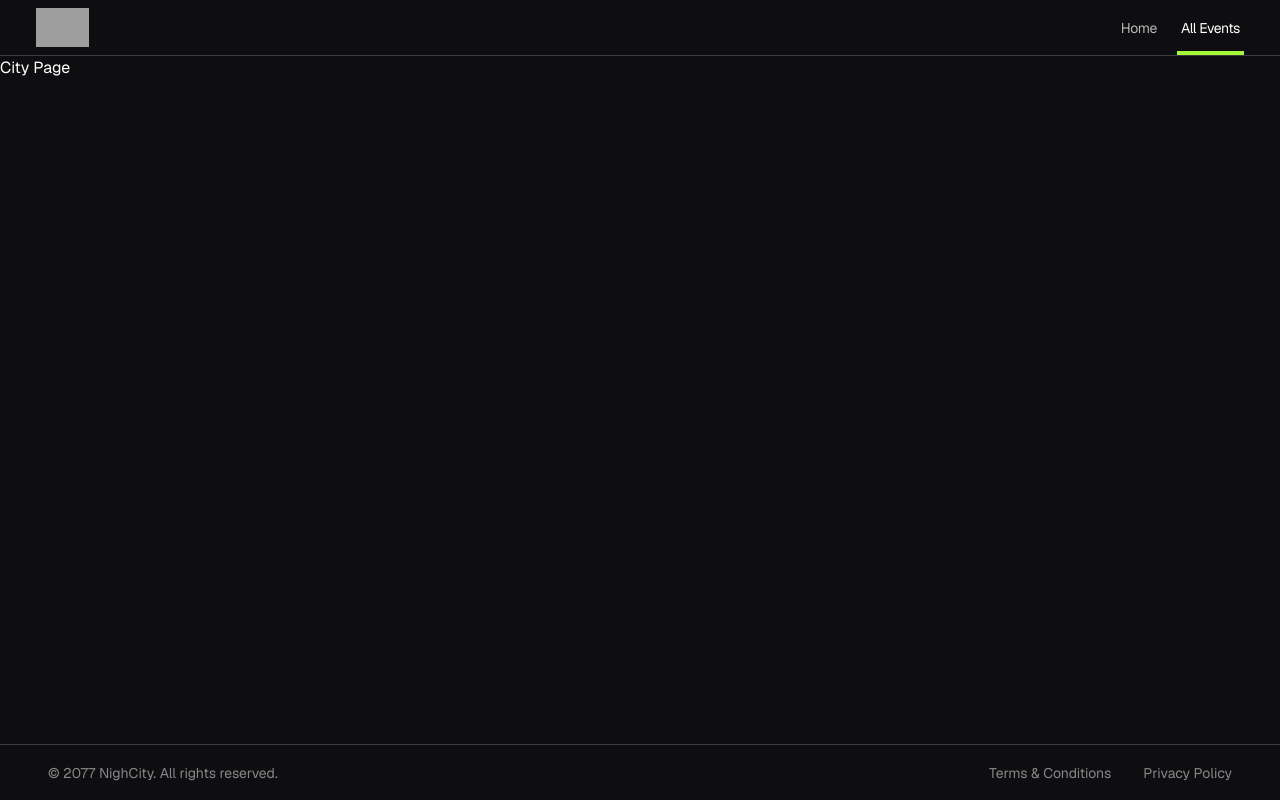
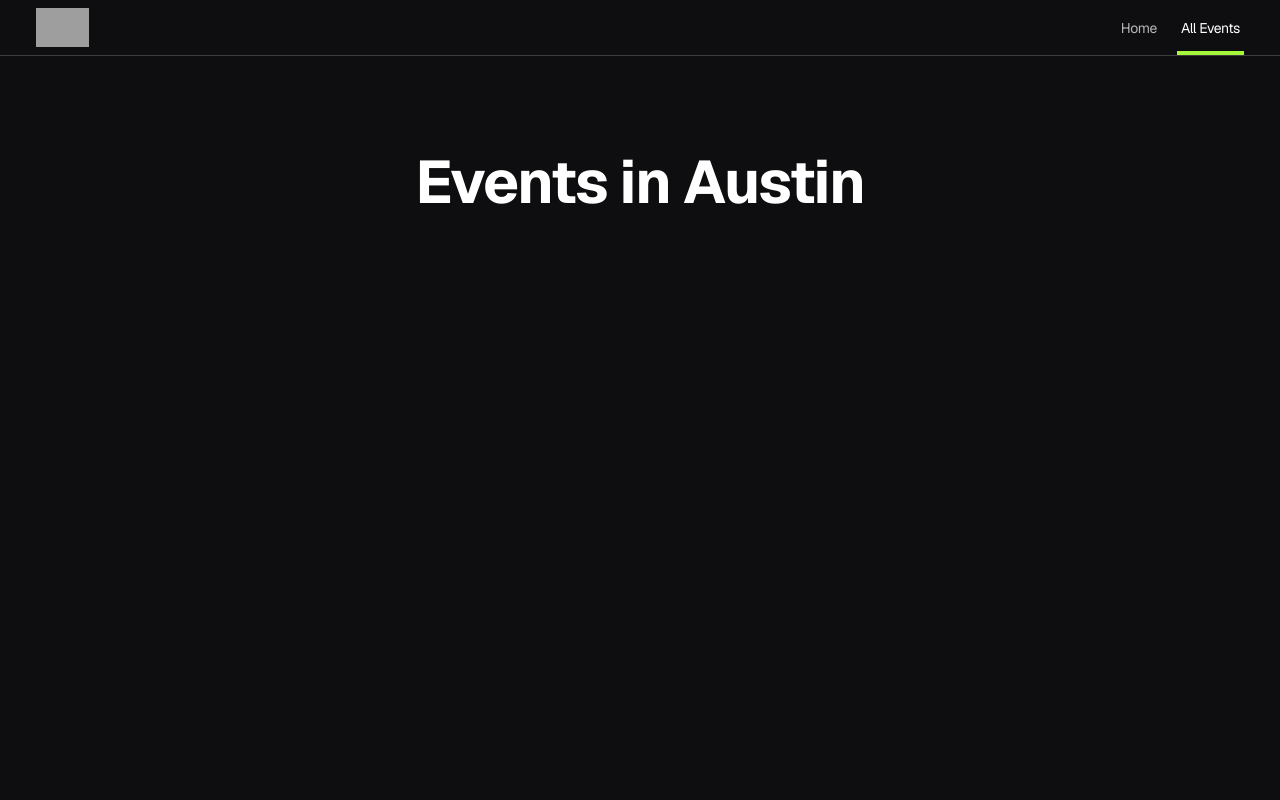
Before and after one commit to I-Do-CS/evento, a Next.js app: page /events/all in a window 1280 px wide. Shown: the top 800 px of the page. Built offline with nearby package versions, Linux system fonts and the light colour scheme; grey boxes are pictures that could not be loaded.

Commit message:
Add more styling

```diff
--- a/src/app/events/[city]/page.tsx
+++ b/src/app/events/[city]/page.tsx
@@ -1,3 +1,9 @@
+import { MainHeading } from "@/components/shared";
+
 export default function Page() {
-    return <main>City Page</main>;
+    return (
+        <main className="px-5 py-24 min-h-[110vh]">
+            <MainHeading>Events in Austin</MainHeading>
+        </main>
+    );
 }
--- a/src/app/layout.tsx
+++ b/src/app/layout.tsx
@@ -26,7 +26,7 @@ export default function RootLayout({ children }: LayoutProps<"/">) {
             lang="en"
             className={`${geistSans.variable} ${geistMono.variable} h-full antialiased text-white`}
         >
-            <body className="bg-zinc-950">
+            <body className="bg-zinc-950 overflow-y-scroll">
                 <Container>
                     <Header />
                     {children}
--- a/src/app/page.tsx
+++ b/src/app/page.tsx
@@ -1,13 +1,12 @@
 import Link from "next/link";
 
 import { SearchEventsForm } from "@/components/home";
+import { MainHeading } from "@/components/shared";
 
 export default function Home() {
     return (
         <main className="flex flex-col items-center px-3 pt-36 text-center">
-            <h1 className="font-bold text-3xl lg:text-6xl tracking-tight">
-                Find events around you
-            </h1>
+            <MainHeading>Find events around you</MainHeading>
             <p className="opacity-75 mt-7 mb-12 text-lg lg:text-3xl tracking-wide">
                 Browse more than{" "}
                 <span className="font-bold text-accent underline underline-offset-2 tracking-tighter">
--- a/src/components/shared/index.ts
+++ b/src/components/shared/index.ts
@@ -1 +1,2 @@
 export { default as Logo } from "./logo";
+export { default as MainHeading } from "./main-heading";
--- /dev/null
+++ b/src/components/shared/main-heading.tsx
@@ -0,0 +1,9 @@
+interface Props {
+    children: React.ReactNode;
+}
+
+export default function MainHeading({ children }: Props) {
+    return (
+        <h1 className="font-bold text-3xl lg:text-6xl text-center tracking-tight">{children}</h1>
+    );
+}
```
